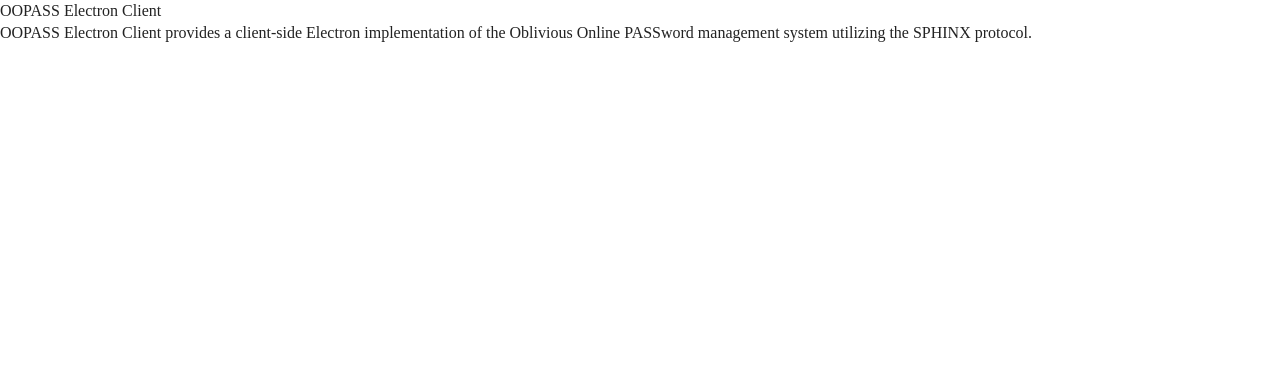
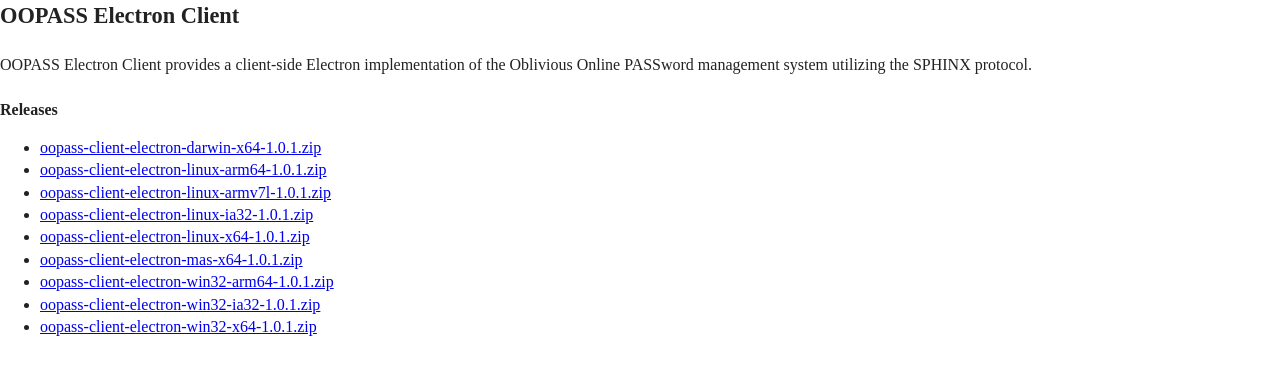
Before and after one commit to pricechrispy/oopass-client-electron, an Electron app: page docs/index.html in a window 1280 px wide. Drawn offline with Linux system fonts and the light colour scheme.

Commit message:
add releases links

```diff
--- a/docs/css/main.css
+++ b/docs/css/main.css
@@ -91,7 +91,18 @@
    Author's custom styles
    ========================================================================== */
 
+html, body {
+    font-size: 1em;
+}
 
+.header .title {
+    font-size: 1.4em;
+    font-weight: bold;
+}
+
+.release span {
+    font-weight: bold;
+}
 
  /* ==========================================================================
    Helper classes
--- a/docs/index.html
+++ b/docs/index.html
@@ -12,8 +12,26 @@
         <meta name="theme-color" content="#fafafa">
     </head>
     <body>
-        <span>OOPASS Electron Client</span>
+        <div class="header">
+            <span class="title">OOPASS Electron Client</span>
+            <br>
+            <br>
+            <span>OOPASS Electron Client provides a client-side Electron implementation of the Oblivious Online PASSword management system utilizing the SPHINX protocol.</span>
+        </div>
         <br>
-        <span>OOPASS Electron Client provides a client-side Electron implementation of the Oblivious Online PASSword management system utilizing the SPHINX protocol.</span>
+        <div class="release">
+            <span>Releases</span>
+            <ul>
+                <li><a href="release/oopass-client-electron-darwin-x64-1.0.1.zip">oopass-client-electron-darwin-x64-1.0.1.zip</a></li>
+                <li><a href="release/oopass-client-electron-linux-arm64-1.0.1.zip">oopass-client-electron-linux-arm64-1.0.1.zip</a></li>
+                <li><a href="release/oopass-client-electron-linux-armv7l-1.0.1.zip">oopass-client-electron-linux-armv7l-1.0.1.zip</a></li>
+                <li><a href="release/oopass-client-electron-linux-ia32-1.0.1.zip">oopass-client-electron-linux-ia32-1.0.1.zip</a></li>
+                <li><a href="release/oopass-client-electron-linux-x64-1.0.1.zip">oopass-client-electron-linux-x64-1.0.1.zip</a></li>
+                <li><a href="release/oopass-client-electron-mas-x64-1.0.1.zip">oopass-client-electron-mas-x64-1.0.1.zip</a></li>
+                <li><a href="release/oopass-client-electron-win32-arm64-1.0.1.zip">oopass-client-electron-win32-arm64-1.0.1.zip</a></li>
+                <li><a href="release/oopass-client-electron-win32-ia32-1.0.1.zip">oopass-client-electron-win32-ia32-1.0.1.zip</a></li>
+                <li><a href="release/oopass-client-electron-win32-x64-1.0.1.zip">oopass-client-electron-win32-x64-1.0.1.zip</a></li>
+            </ul>
+        </div>
     </body>
 </html>
```
